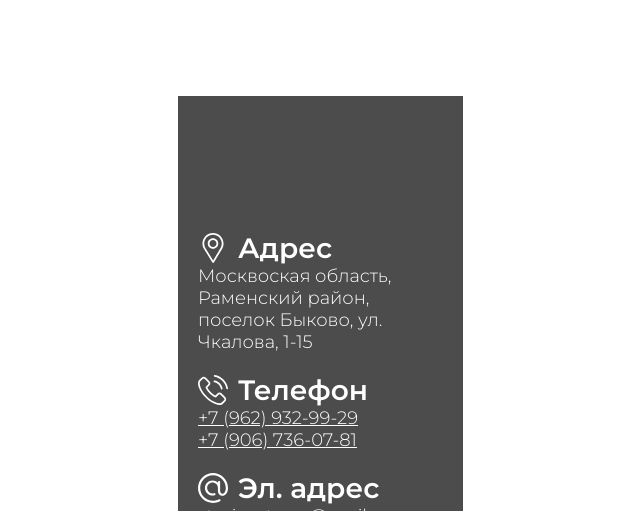
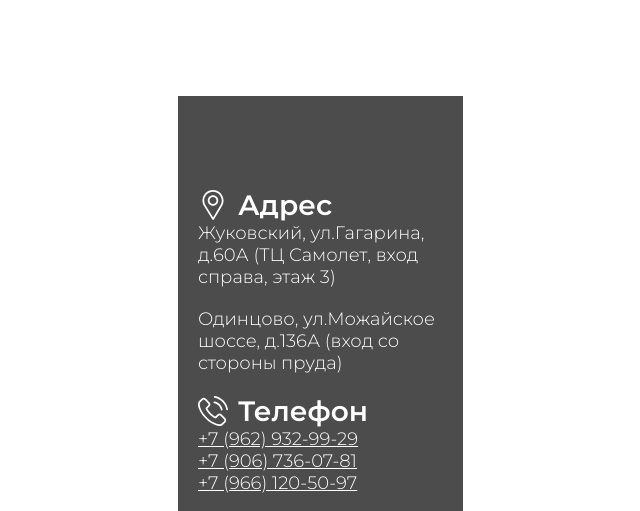
Before and after one commit to kshkld7ck/antares, a plain HTML site: page uslugi/architect.html in a window 1280 px wide. Shown: the part 3491-4002 px from the top of the page, without its empty margins (78-718 px from the left). Drawn offline with Linux system fonts and the light colour scheme.

Commit message:
updated contacts section

```diff
--- a/uslugi/architect.html
+++ b/uslugi/architect.html
@@ -225,10 +225,12 @@
         <iframe src="https://yandex.ru/map-widget/v1/-/CCvJb42Q" width="100%" height="700" frameborder="0" allowfullscreen="true"></iframe>
         <div class="contacts-block">
             <h6><img src="../images/placeholder.svg" alt="">Адрес</h6>
-            <p>Москвоская область, Раменский район, поселок Быково, ул. Чкалова, 1-15</p>
+            <p>Жуковский, ул.Гагарина, д.60А (ТЦ Самолет, вход справа, этаж 3)</p>
+            <p>Одинцово, ул.Можайское шоссе, д.136А (вход со стороны пруда)</p>
             <h6><img src="../images/phone.svg" alt=""> Телефон</h6>
             <p> <a href="tel:89629329929">+7 (962) 932-99-29</a><br>
-                <a href="tel:89067360781">+7 (906) 736-07-81</a></p>
+                <a href="tel:89067360781">+7 (906) 736-07-81</a><br>
+                <a href="tel:89661205097">+7 (966) 120-50-97</a></p>
             <h6><img src="../images/aroba.svg" alt=""> Эл. адрес</h6>
             <p><a href="">stroi-antares@mail.ru </a></p>
             <h6><img src="../images/vk.svg" alt="">ВКонтакте</h6>
```
Also changed, not shown: uslugi/bani.html (+4 -2 lines), uslugi/otdelka_srub.html (+4 -2 lines), uslugi/reconstrukciya.html (+4 -2 lines), uslugi/remont.html (+4 -2 lines), uslugi/skvajini.html (+4 -2 lines), uslugi/zabori-besedki-navesi.html (+1 -2 lines).
